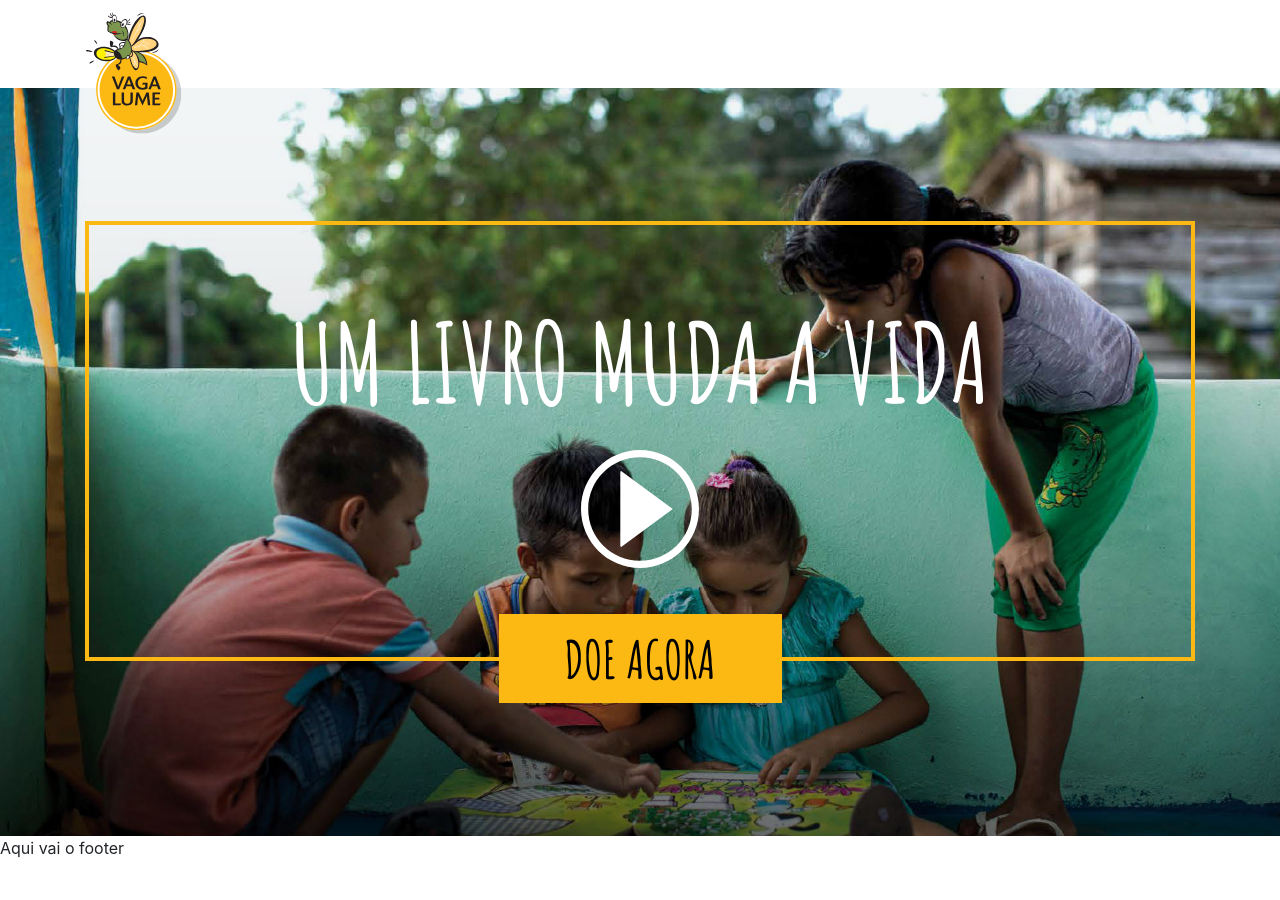
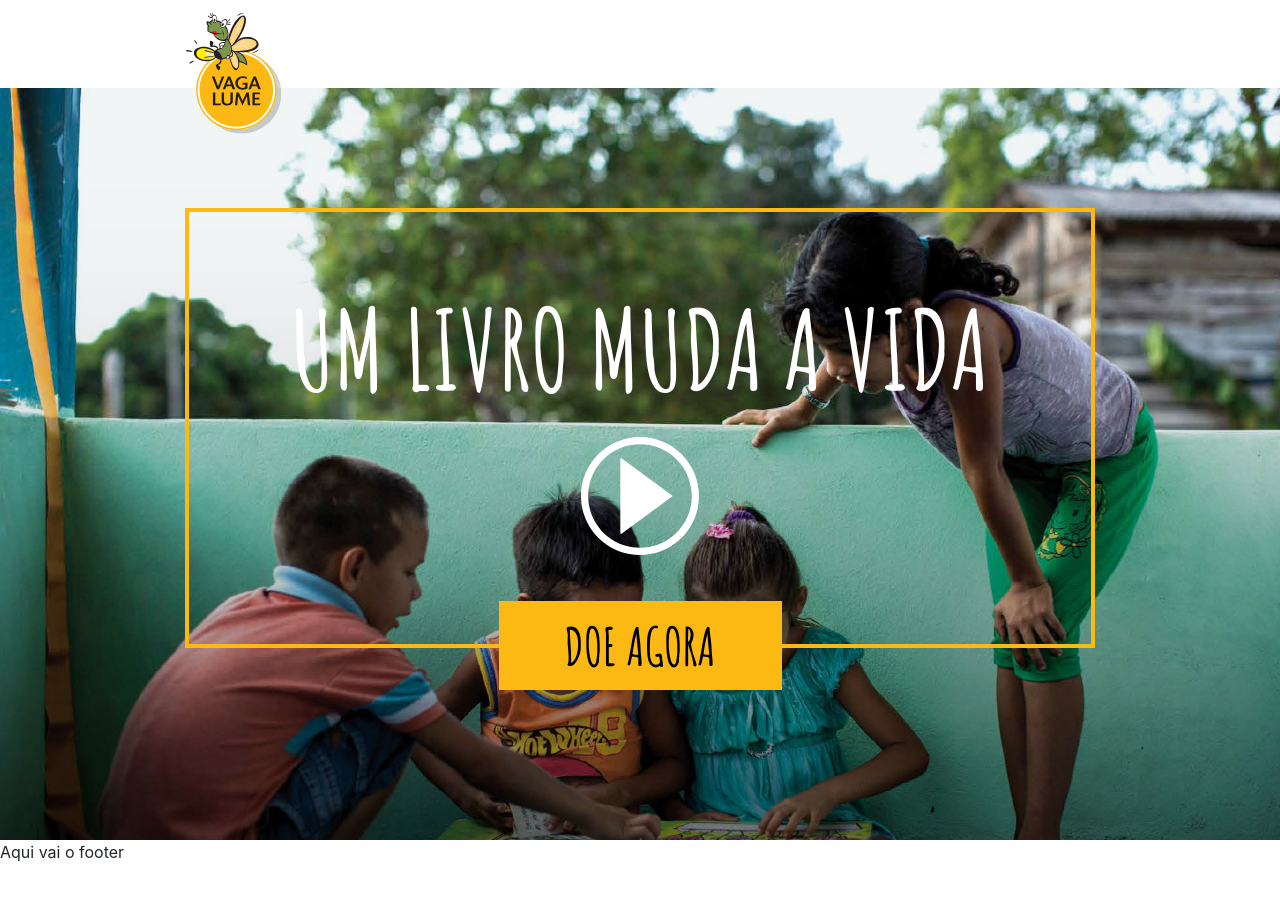
Before and after one commit to associacao-vagalume/vagalume.org.br, a Jekyll site: the page built from index.html, in a window 1280 px wide. Built offline with Jekyll 4.4.1, drawn with Linux system fonts in a browser that asks for light colours; nearby versions of some CDN libraries.

Commit message:
Ajustando a responsibilidade do site

```diff
--- a/_includes/home.html
+++ b/_includes/home.html
@@ -4,13 +4,15 @@
         <div class="row">
           <div class="col">
             <div class="frame">
-              <p>UM LIVRO MUDA A VIDA</p>
+              <p>um livro <span>MUDA A VIDA</span></p>
               <br>
               <img src="/assets/img/home-play.svg" alt="Clique para assistir">
             </div>
-            <div class="doe-button">
-                <p>DOE AGORA</p>
+            <a href="#" alt="Clique para doar" class="doar">
+            <div >
+                <p>doe agora</p>
             </div>
+          </a>
           </div>
         </div>
       </div>
--- a/_sass/base.scss
+++ b/_sass/base.scss
@@ -9,3 +9,7 @@ $orangey-yellow: #fdb913;
 $white: #ffffff;
 $greyish-brown: #6f6251;
 $umber: #aa6a01;
+
+.container {
+  max-width: px_to_em(940px);
+}
--- a/_sass/home.scss
+++ b/_sass/home.scss
@@ -3,8 +3,8 @@
   & .block1 {
     background-image: url("/assets/img/home-block1.jpg");
     background-size: cover;
-    background-position: center center;
-    padding: px_to_em(133px) 0;
+    background-position: top center;
+    padding: px_to_em(120px) 0 px_to_em(150px);
     & .frame {
       border: px_to_em(4px) solid $orangey-yellow;
       height: px_to_em(440px);
@@ -14,18 +14,20 @@
       flex-direction: column;
       & p {
         font-family: 'Amatic SC', cursive;
-        font-size: 110px;
+        font-size: px_to_em(110px);
         font-weight: bold;
+        text-transform: uppercase;
         line-height: 0.87;
         text-align: center;
         color: $white;
+        white-space: nowrap;
       }
       & img {
         width: px_to_em(118px);
         height: px_to_em(118px);
       }
     }
-    & .doe-button {
+    & .doar {
       width: px_to_em(283px);
       height: px_to_em(89px);
       background-color: $orangey-yellow;
@@ -38,9 +40,31 @@
         font-family: 'Amatic SC', cursive;
         font-size: px_to_em(52px);
         font-weight: bold;
+        text-transform: uppercase;
         color: #000000;
         margin: 0;
       }
     }
   }
 }
+
+@media (max-width: 767px) {
+  .home .block1 .frame p {
+    font-size: px_to_em(66px);
+    & span:before {
+      content: "\a";
+      white-space: pre;
+    }
+  }
+  .home .block1 .frame img {
+    width: px_to_em(68px);
+    height: px_to_em(68px);
+  }
+  .home .block1 .doar {
+    width: px_to_em(255px);
+    height: px_to_em(57px);
+  }
+  .home .block1 .doar p {
+    font-size: px_to_em(28px);
+  }
+}
```
